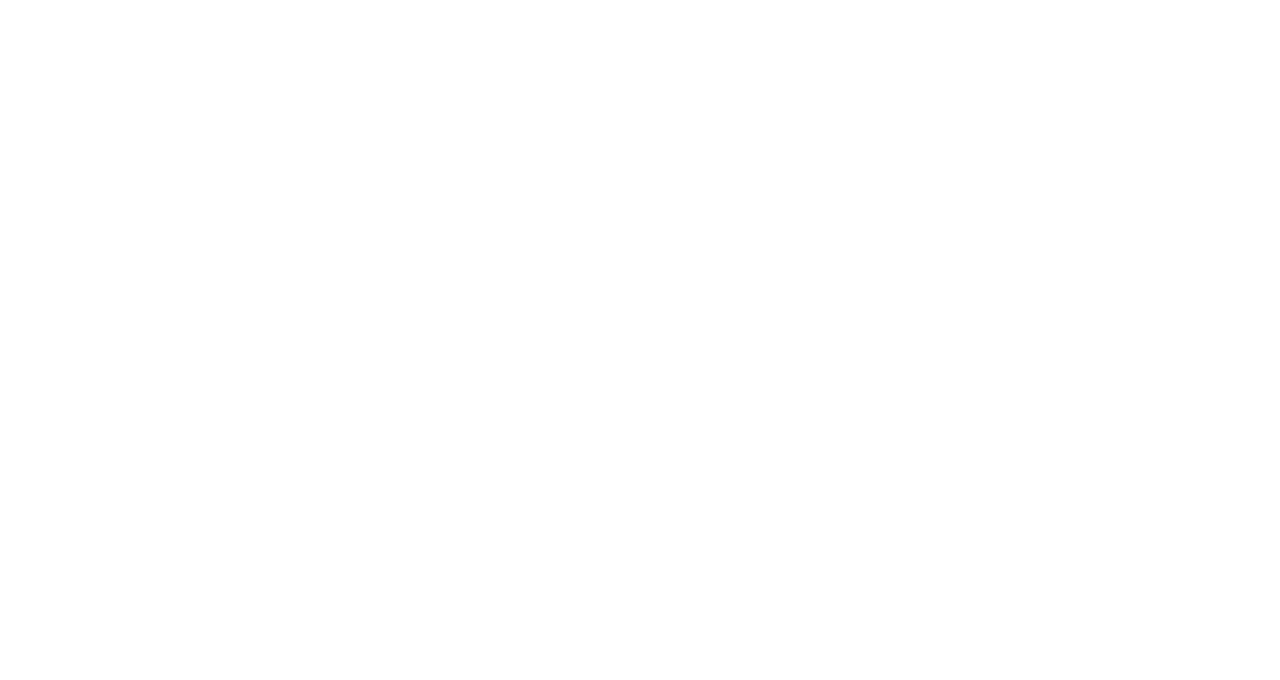
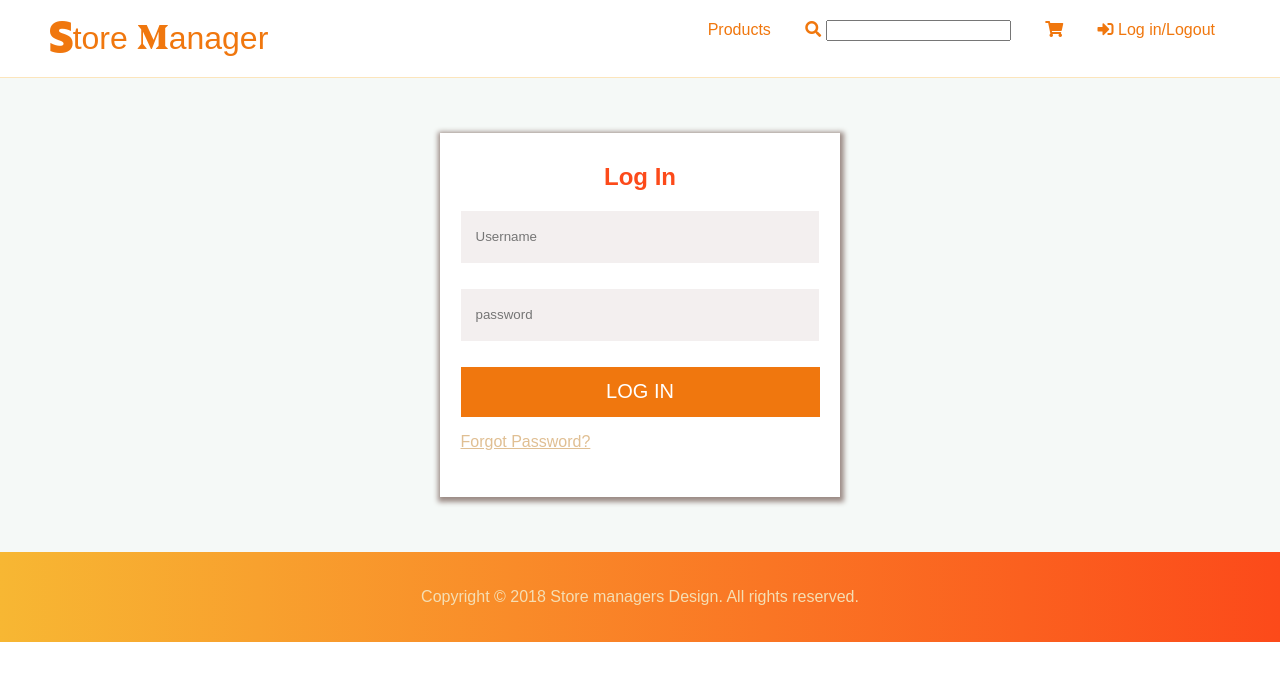
Before and after one commit to julietezekwe/Store_Manager_develop, a plain HTML site: page UI/login.html in a window 1280 px wide. Drawn offline with Linux system fonts and the light colour scheme; a web font is replaced by a local one.

Commit message:
(feature) creates a login page

```diff
--- a/UI/css/styles.css
+++ b/UI/css/styles.css
@@ -53,3 +53,58 @@ nav li {
     background: linear-gradient(to right, #f7b733, #fc4a1a);
 
 }
+.container {width: 80%; margin: 0px auto;}
+[class*="col-"] {float: left; padding: 15px;}
+.col-1 {width: 8.33%;}
+.col-2 {width: 16.66%;}
+.col-3 {width: 25%;}
+.col-4 {width: 33.33%;}
+.col-5 {width: 41.66%;}
+.col-6 {width: 50%;}
+.col-7 { width: 58.33%;}
+.col-8 {width: 66.66%;}
+.col-9 {width: 75%;}
+.col-10 {width: 83.33%;}
+.col-11 {width: 91.66%;}
+.col-12 {width: 100%;}
+
+.login-page {background: #f5f9f7; width: 100%;padding: 55px 0px;}
+.login-form{
+    margin-right: auto;
+    margin-left: auto;
+    width: 400px;
+    box-shadow: 1px 2px 5px 3px #9b8b85;
+    padding: 10px 0 30px 0;
+    background: white;
+}
+
+.forgotpassword a {
+    color: rgb(224, 191, 147);
+}
+.login-heading {
+    color: #fc4a1a;
+    text-align: center;
+}
+.login {
+    width: 100%;
+    display: grid;
+    justify-content: center;
+}
+input[type="text"], input[type="password"] {
+    width: 341px;
+    height: 50px;
+    margin-bottom: 26px;
+    border: none;
+    background: #f3efef;
+    padding-left: 15px;
+    outline: none;
+}
+input[type="submit"] {
+    width: 359px;
+    height: 50px;
+    border: none;
+    color: white;
+    background: rgb(240, 119, 14);
+    cursor: pointer;
+    font-size: 20px;
+}
--- a/UI/login.html
+++ b/UI/login.html
@@ -0,0 +1,53 @@
+<!DOCTYPE html>
+<html lang="en">
+    <head>
+        <meta charset="UTF-8">
+        <meta name="viewport" content="width=device-width, initial-scale=1.0">
+        <meta http-equiv="X-UA-Compatible" content="ie=edge">
+        <title>Store | Manager</title>
+        <link rel="stylesheet" type="text/css" href="css/styles.css">
+        <link rel="stylesheet" href="https://use.fontawesome.com/releases/v5.3.1/css/all.css" integrity="sha384-mzrmE5qonljUremFsqc01SB46JvROS7bZs3IO2EmfFsd15uHvIt+Y8vEf7N7fWAU" crossorigin="anonymous">
+        <link href="https://fonts.googleapis.com/css?family=Muli:200i,400" rel="stylesheet">
+        <link href="https://fonts.googleapis.com/css?family=Indie+Flower" rel="stylesheet">
+    </head>
+    <body>
+        <header id="header" >
+            <nav>
+                <a href="#"> <div class="logo"><i class="fab fa-stripe-s"></i>tore <i class="fab fa-medium-m"></i>anager</div></a>
+                <ul>
+                    <li><a href="index.html">Products</a></li>
+                    <li><i class="fas fa-search"></i> <input type="search"></li>
+                    <li><a href=""><i class="fas fa-shopping-cart"></i></a></li>
+                    <li><a href=""><i class="fas fa-sign-in-alt"></i> Log in/Logout </a></li>
+                </ul>
+            </nav>
+        </header>
+         <section class="login-page">
+                <div class="login-form">
+                        <h1 class="login-heading">Log In</h1>
+                        <div class="form">
+                            <form class="login"  action="">
+                                <div>
+                                    <input type="text" placeholder="Username" required>
+                                </div>
+                                <div >
+                                    <input type="password" placeholder="password" required>
+                                </div>
+
+                                <div>
+                                    <input type="submit" value="LOG IN">
+                                </div>
+
+                                <div class="forgotpassword">
+                                    <p><a href="#">Forgot Password?</a></p>
+                                </div>
+                            </form>
+                        </div>
+                    </div>
+         </section>
+        <footer id="footer">
+            <p>Copyright © 2018 Store managers Design. All rights reserved.</p>
+        </footer>
+        <!-- <script src="js/app.js"></script> -->
+    </body>
+</html>
```
